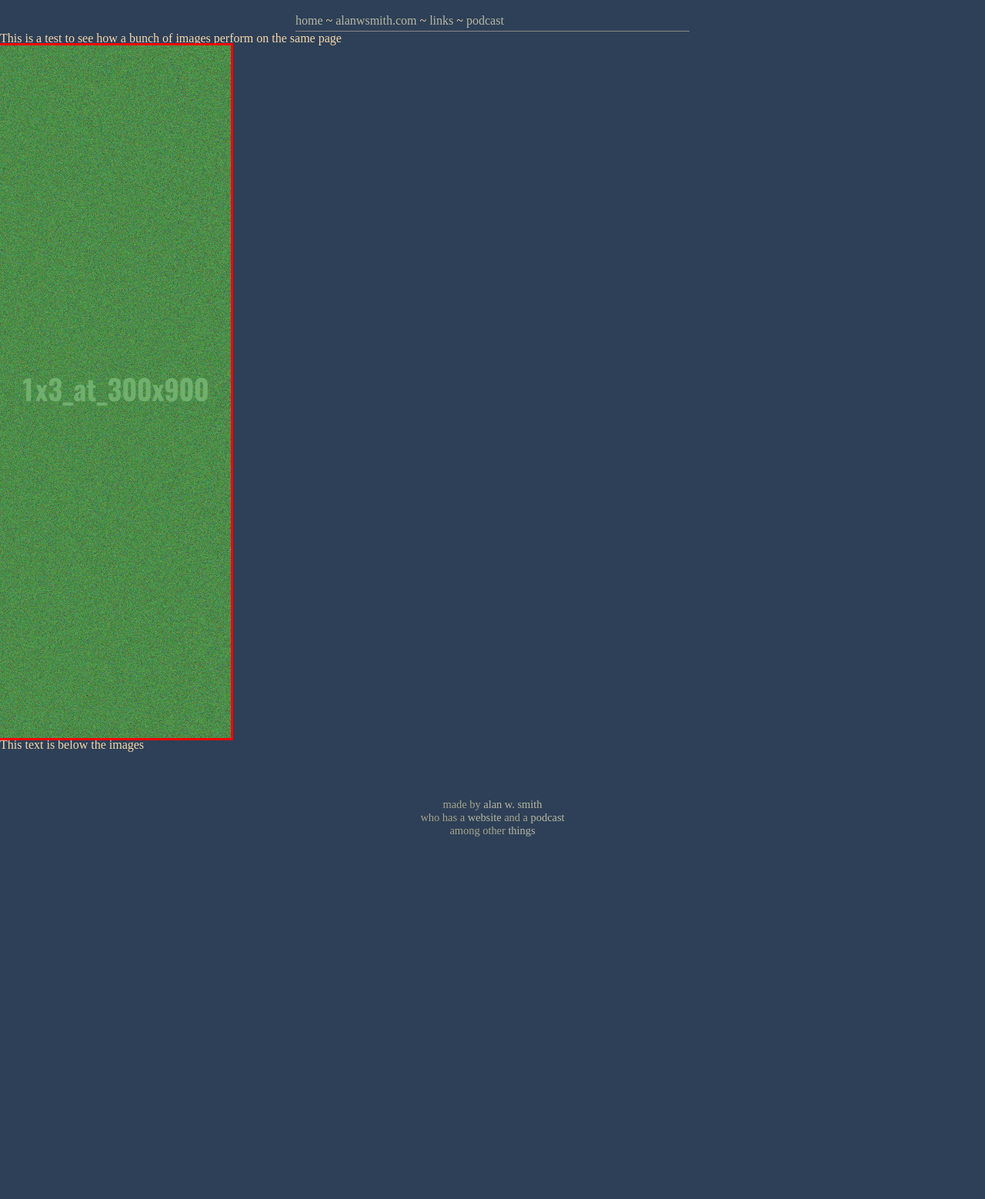
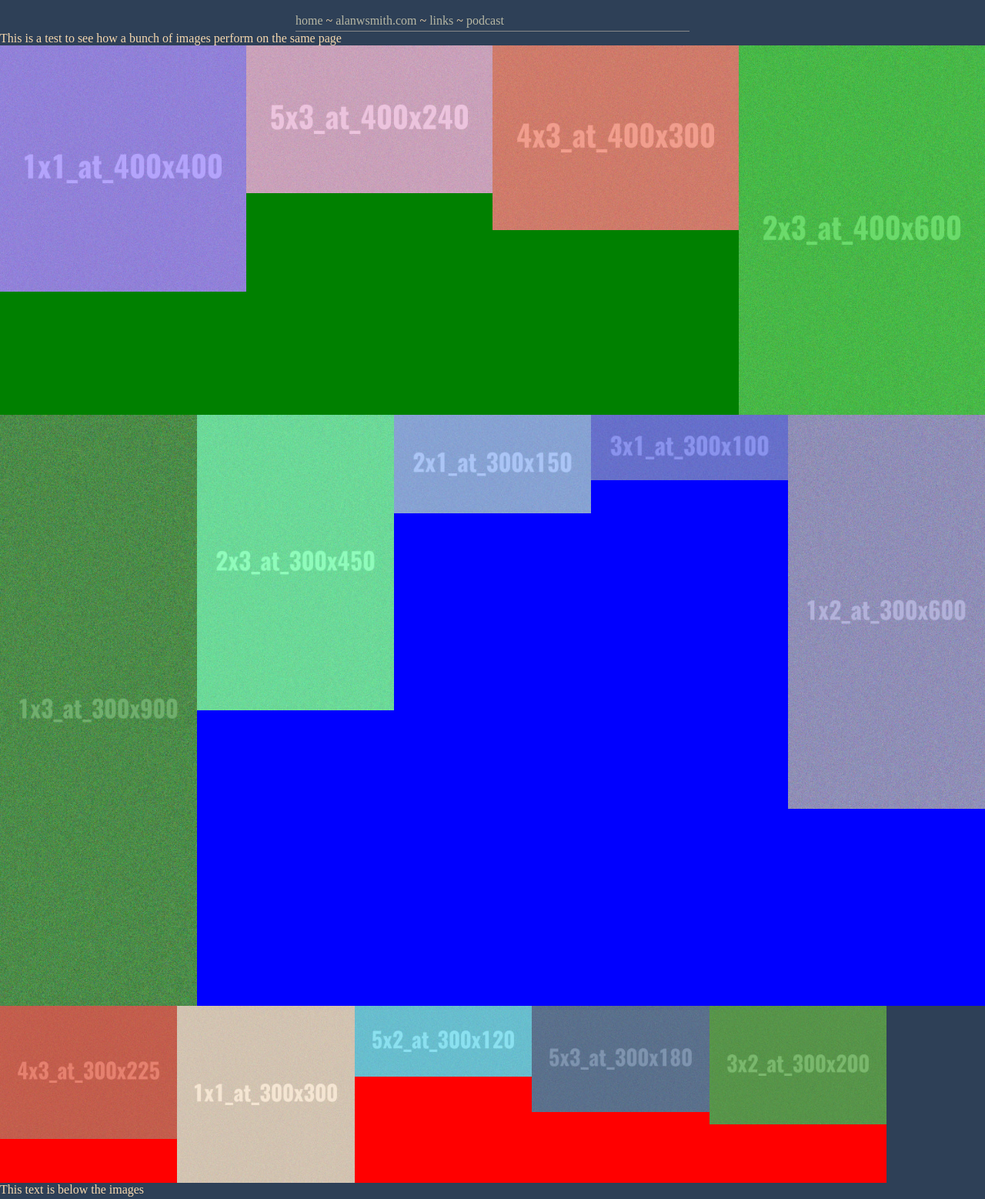
Before and after one commit to alanwsmith/html-playground.alanwsmith.com, a plain HTML site: page site/responsive-image-test/10.html in a window 1280 px wide. Shown: the top 1558 px of the page at 77% size. Before the commit the page ends 1100 px from the top, so only its background shows below. Drawn offline with Linux system fonts and the light colour scheme.

Commit message:
Setup full sample with multiple images

```diff
--- a/site/responsive-image-test/10.html
+++ b/site/responsive-image-test/10.html
@@ -127,17 +127,31 @@
         text-decoration: none;
       }
 
-      #container {
-        width: 300px;
+      #container1 {
         background-color: green;
         padding: 0;
         margin: 0;
+        display: flex;
+      }
+
+      #container2 {
+        background-color: blue;
+        padding: 0;
+        margin: 0;
+        display: flex;
+      }
+
+      #container3 {
+        width: 90%;
+        background-color: red;
+        padding: 0;
+        margin: 0;
+        display: flex;
       }
 
       .image_wrapper {
         width: 100%;
         height: auto;
-        outline: solid red;
       }
 
       .image_wrapper img {
@@ -211,18 +225,20 @@
 
       function doStuff() {
         console.log('DOM Ready.')
-        addImage('img0', '1x3')
-
-        /*
-        images.forEach((image) => {
-          const target = document.getElementById(image.id)
-          const image_element = document.createElement('img')
-          image_element.src = image.src
-          image_element.srcset = image.srcset
-          image_element.sizes = window.getComputedStyle(target).width
-          target.appendChild(image_element)
-        })
-        */
+        addImage('img0', '1x1')
+        addImage('img1', '5x3')
+        addImage('img2', '4x3')
+        addImage('img3', '2x3')
+        addImage('img4', '1x3')
+        addImage('img5', '2x3')
+        addImage('img6', '2x1')
+        addImage('img7', '3x1')
+        addImage('img8', '1x2')
+        addImage('img9', '4x3')
+        addImage('img10', '1x1')
+        addImage('img11', '5x2')
+        addImage('img12', '5x3')
+        addImage('img13', '3x2')
       }
 
       document.addEventListener('DOMContentLoaded', doStuff)
@@ -240,8 +256,27 @@
         This is a test to see how a bunch of images perform on the same page
       </div>
 
-      <div id="container">
-        <div class="image_wrapper" id="img0" style="aspect-ratio: 1 / 3"></div>
+      <div id="container1">
+        <div class="image_wrapper" id="img0" style="aspect-ratio: 1 / 1"></div>
+        <div class="image_wrapper" id="img1" style="aspect-ratio: 5 / 3"></div>
+        <div class="image_wrapper" id="img2" style="aspect-ratio: 4 / 3"></div>
+        <div class="image_wrapper" id="img3" style="aspect-ratio: 2 / 3"></div>
+      </div>
+
+      <div id="container2">
+        <div class="image_wrapper" id="img4" style="aspect-ratio: 1 / 3"></div>
+        <div class="image_wrapper" id="img5" style="aspect-ratio: 2 / 3"></div>
+        <div class="image_wrapper" id="img6" style="aspect-ratio: 2 / 1"></div>
+        <div class="image_wrapper" id="img7" style="aspect-ratio: 3 / 1"></div>
+        <div class="image_wrapper" id="img8" style="aspect-ratio: 1 / 2"></div>
+      </div>
+
+      <div id="container3">
+        <div class="image_wrapper" id="img9" style="aspect-ratio: 4 / 3"></div>
+        <div class="image_wrapper" id="img10" style="aspect-ratio: 1 / 1"></div>
+        <div class="image_wrapper" id="img11" style="aspect-ratio: 5 / 2"></div>
+        <div class="image_wrapper" id="img12" style="aspect-ratio: 5 / 3"></div>
+        <div class="image_wrapper" id="img13" style="aspect-ratio: 3 / 2"></div>
       </div>
 
       <div>This text is below the images</div>
```
Also changed, not shown: site/responsive-image-test/index.html (+5 -1 lines).
